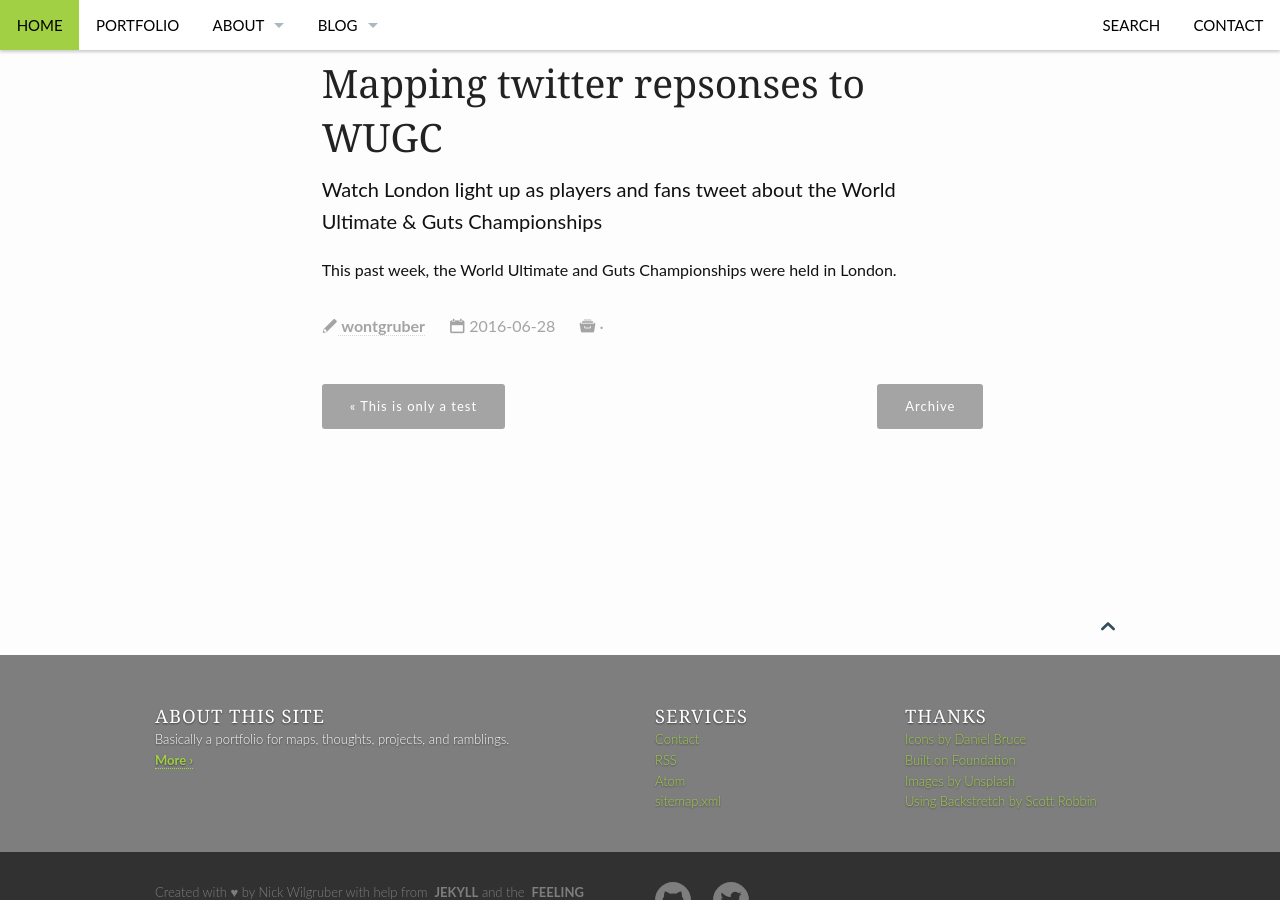
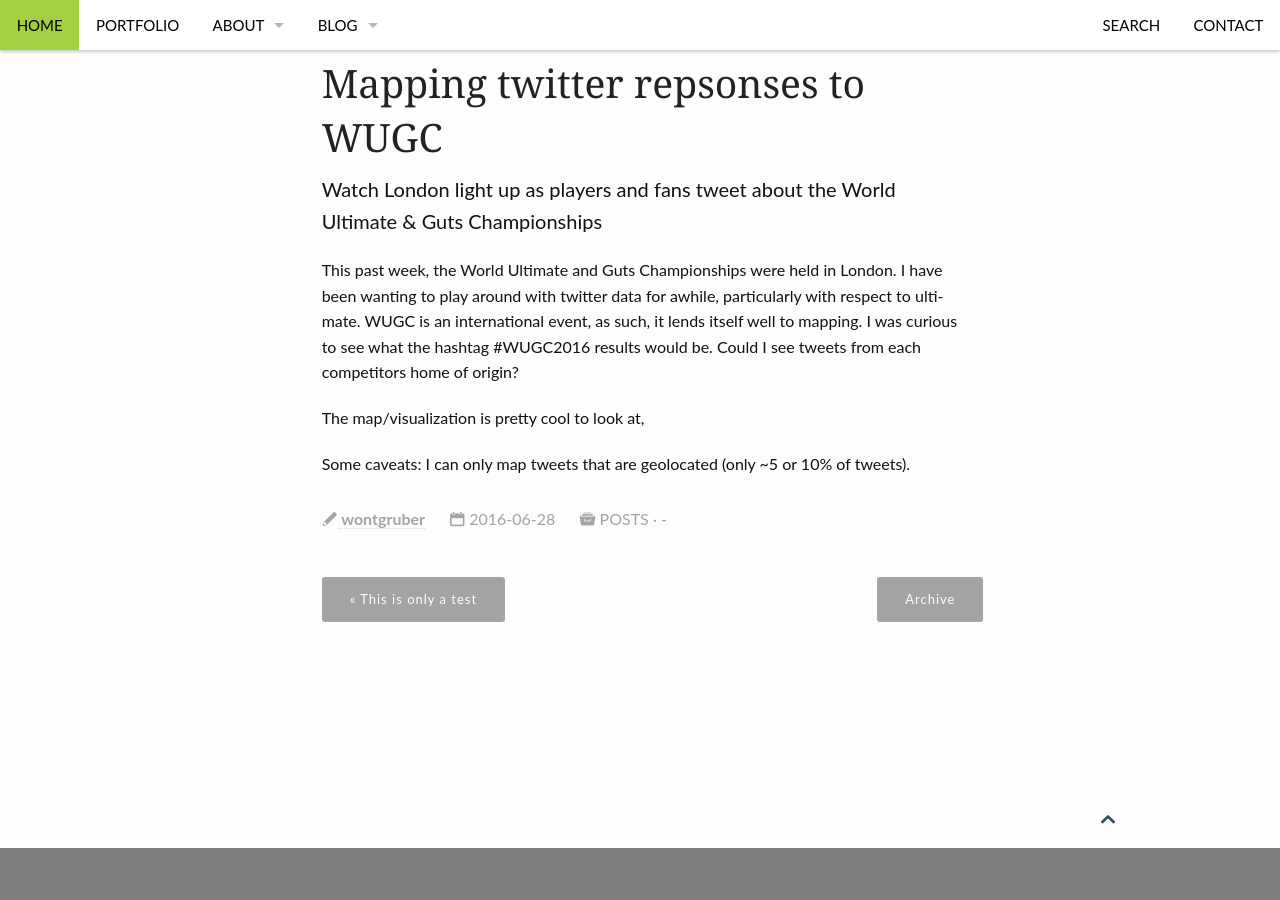
Before and after one commit to wontgruber/wontgruber.github.io, a Jekyll site: the page built from _posts/2016-06-28-WUGC2016.md, in a window 1280 px wide and 900 px high, scrolled down 380 px. Built offline with Jekyll 4.4.1, drawn with Linux system fonts in a browser that asks for light colours.

Commit message:
Update 2016-06-28-WUGC2016.md

```diff
--- a/_posts/2016-06-28-WUGC2016.md
+++ b/_posts/2016-06-28-WUGC2016.md
@@ -7,7 +7,7 @@ subheadline: "#WUCG2016"
 title: "Mapping twitter repsonses to WUGC"
 teaser: "Watch London light up as players and fans tweet about the World Ultimate & Guts Championships"
 meta_description: ""
-categories:
+categories: Posts
   -
 tags:
   -
@@ -35,4 +35,8 @@ image:
  [9]: #
  [10]: #
 
-This past week, the World Ultimate and Guts Championships were held in London.
+This past week, the World Ultimate and Guts Championships were held in London. I have been wanting to play around with twitter data for awhile, particularly with respect to ultimate. WUGC is an international event, as such, it lends itself well to mapping. I was curious to see what the hashtag #WUGC2016 results would be. Could I see tweets from each competitors home of origin?
+
+The map/visualization is pretty cool to look at,
+
+Some caveats: I can only map tweets that are geolocated (only ~5 or 10% of tweets).
```
